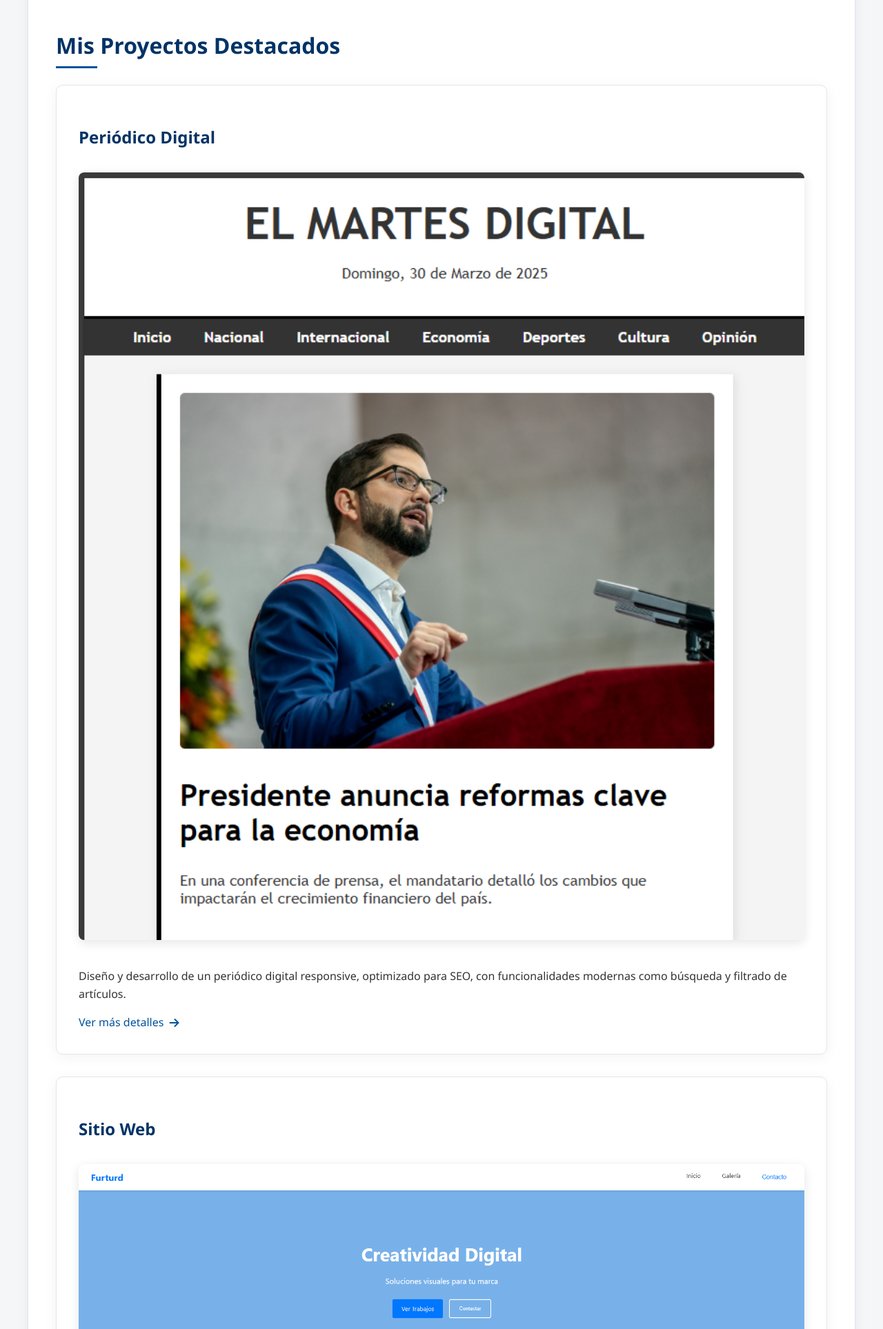
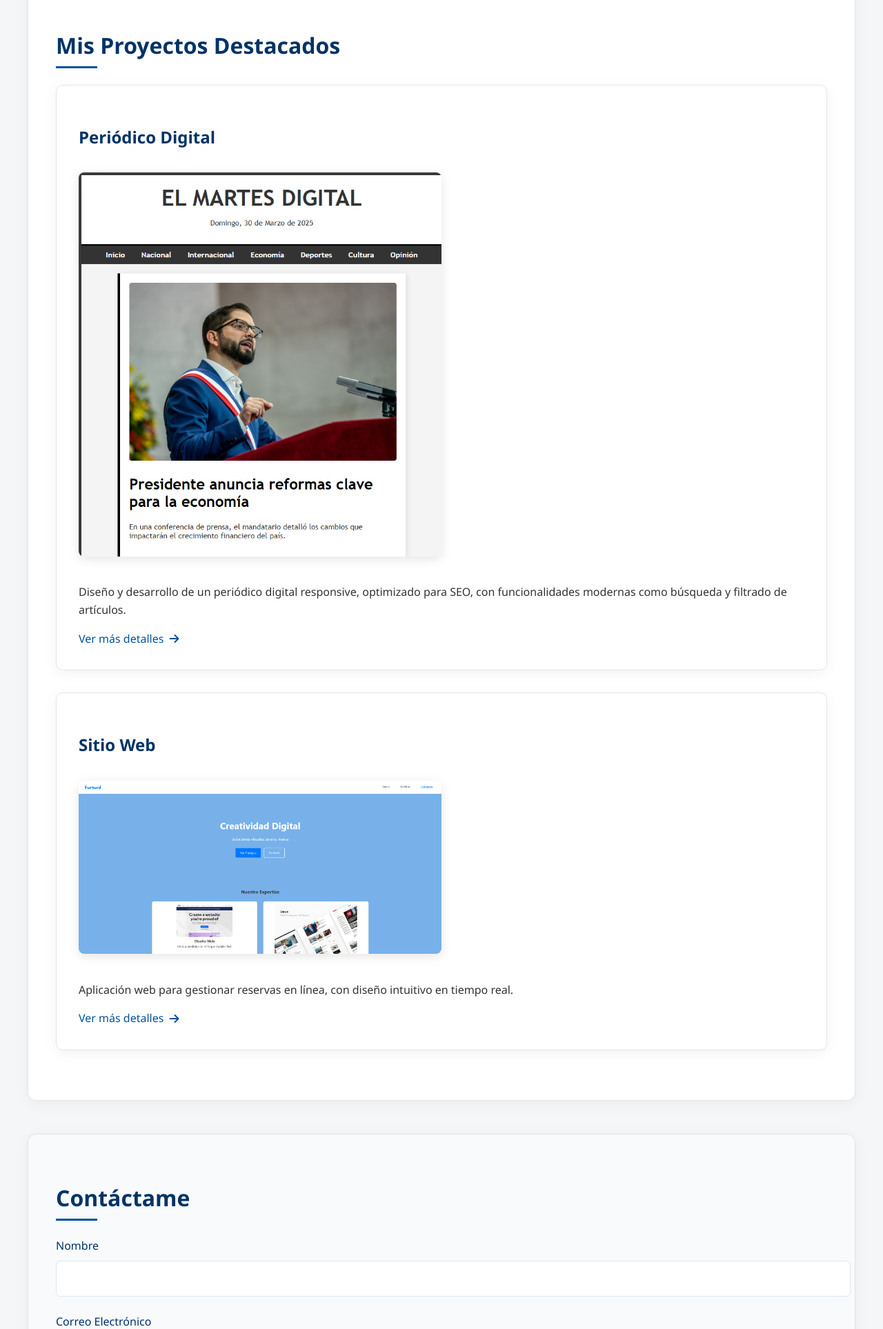
Before and after one commit to NICOXDE123/Portafolio-personal, a PHP site: page / in a window 1280 px wide. Shown: the part 1680-3607 px from the top of the page at 69% size. Run offline with PHP 8.4, Linux system fonts and the light colour scheme.

Commit message:
prueba 2
cambio en general

```diff
--- a/assents/css/styles.css
+++ b/assents/css/styles.css
@@ -146,7 +146,7 @@
   }
 
   .project-img {
-    width: 100%; /* Responsive */
+    width: 50%; /* Responsive */
     height: auto;
     border-radius: 8px;
     margin: 1rem 0;
```
